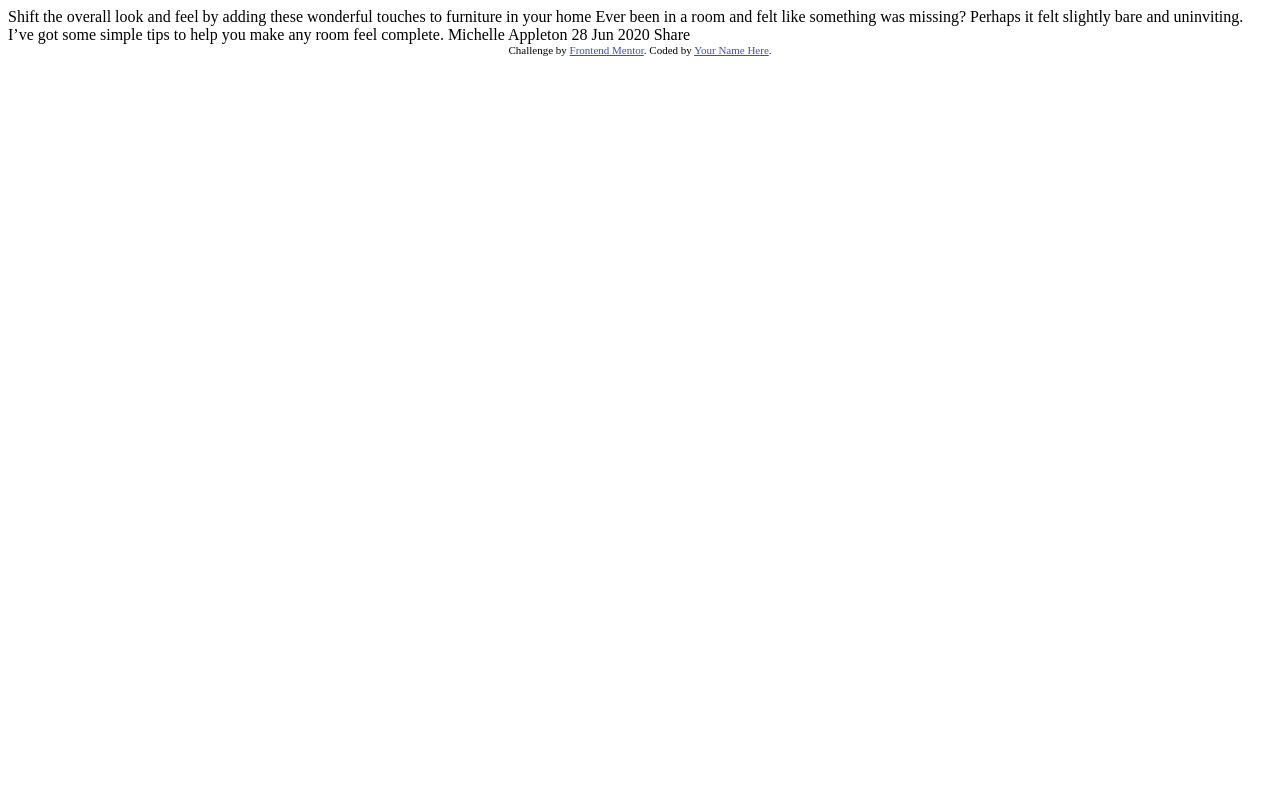
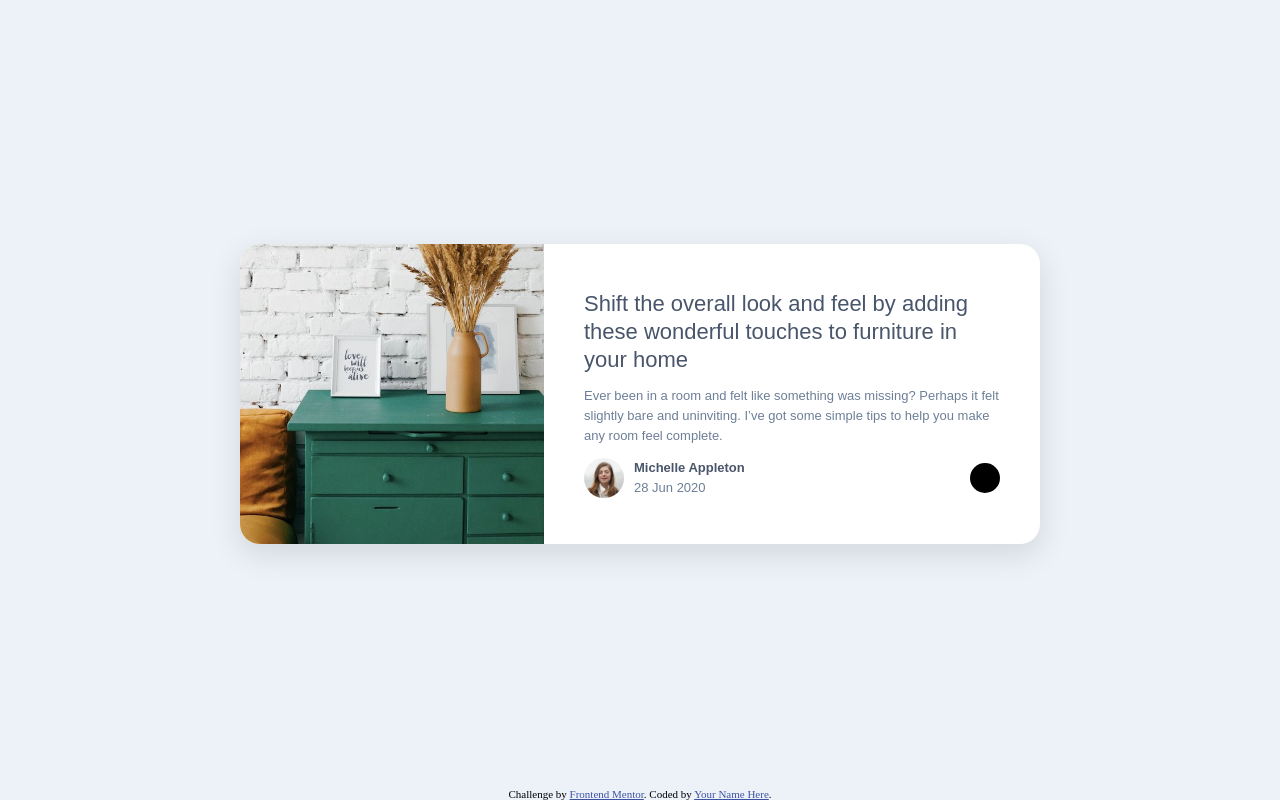
Before and after one commit to krgamm/web-projects, a plain HTML site: page practice/article-preview-component-master/index.html in a window 1280 px wide. Drawn offline with Linux system fonts and the light colour scheme.

Commit message:
Completed practice

```diff
--- a/practice/article-preview-component-master/index.html
+++ b/practice/article-preview-component-master/index.html
@@ -1,36 +1,61 @@
 <!DOCTYPE html>
 <html lang="en">
   <head>
-  <meta charset="UTF-8">
-  <meta name="viewport" content="width=device-width, initial-scale=1.0"> <!-- displays site properly based on user's device -->
+    <meta charset="UTF-8" />
+    <meta name="viewport" content="width=device-width, initial-scale=1.0" />
+    <!-- displays site properly based on user's device -->
 
-  <link rel="icon" type="image/png" sizes="32x32" href="./images/favicon-32x32.png">
-
+    <link
+      rel="icon"
+      type="image/png"
+      sizes="32x32"
+      href="./images/favicon-32x32.png"
+    />
+    <link rel="stylesheet" href="./styles/style.css" />
     <title>Frontend Mentor | Article preview component</title>
 
     <!-- Feel free to remove these styles or customise in your own stylesheet 👍 -->
     <style>
-    .attribution { font-size: 11px; text-align: center; }
-    .attribution a { color: hsl(228, 45%, 44%); }
+      .attribution {
+        font-size: 11px;
+        text-align: center;
+      }
+      .attribution a {
+        color: hsl(228, 45%, 44%);
+      }
     </style>
   </head>
   <body>
-
-  Shift the overall look and feel by adding these wonderful
-  touches to furniture in your home
-
-  Ever been in a room and felt like something was missing? Perhaps
-  it felt slightly bare and uninviting. I’ve got some simple tips
-  to help you make any room feel complete.
-
-  Michelle Appleton
-  28 Jun 2020
-
-  Share
+    <div id="article-preview">
+      <img class="article-photo" src="./images/drawers.jpg" alt="" />
+      <div class="article-description">
+        <h1>
+          Shift the overall look and feel by adding these wonderful touches to
+          furniture in your home
+        </h1>
+        <h2>
+          Ever been in a room and felt like something was missing? Perhaps it
+          felt slightly bare and uninviting. I’ve got some simple tips to help
+          you make any room feel complete.
+        </h2>
+        <div class="author-container">
+          <div class="author">
+            <img id="author-avi" src="./images/avatar-michelle.jpg" alt="" />
+            <div class="container">
+              <h1>Michelle Appleton</h1>
+              <p>28 Jun 2020</p>
+            </div>
+          </div>
+          <div class="share"></div>
+        </div>
+      </div>
+    </div>
 
     <div class="attribution">
-    Challenge by <a href="https://www.frontendmentor.io?ref=challenge" target="_blank">Frontend Mentor</a>.
-    Coded by <a href="#">Your Name Here</a>.
+      Challenge by
+      <a href="https://www.frontendmentor.io?ref=challenge" target="_blank"
+        >Frontend Mentor</a
+      >. Coded by <a href="#">Your Name Here</a>.
     </div>
   </body>
 </html>
--- /dev/null
+++ b/practice/article-preview-component-master/styles/style.css
@@ -0,0 +1,103 @@
+/* GLOBAL STYLES */
+
+* {
+  margin: 0;
+  padding: 0;
+  box-sizing: border-box;
+}
+
+@font-face {
+  font-family: "Manrope", sans-serif;
+  src: url("https://fonts.googleapis.com/css2?family=Manrope:wght@500;700&display=swap");
+  font-weight: 500, 700;
+}
+
+html {
+  font-size: 62.5%;
+  --header1: 22px;
+  --header2: 13px;
+  --VeryDarkGrayishBlue: hsl(217, 19%, 35%);
+  --DesaturatedDarkBlue: hsl(214, 17%, 51%);
+  --GrayishBlue: hsl(212, 23%, 69%);
+  --LightGrayishBlue: hsl(210, 46%, 95%);
+}
+
+h1 {
+  font-size: var(--header1);
+  font-family: "Manrope", sans-serif;
+  font-weight: 500;
+  line-height: 28px;
+  color: var(--VeryDarkGrayishBlue);
+}
+
+h2,
+h3,
+h4,
+h5,
+p {
+  font-size: var(--header2);
+  font-family: "Manrope", sans-serif;
+  font-weight: 500;
+  line-height: 20px;
+  color: var(--DesaturatedDarkBlue);
+}
+body {
+  height: 100vh;
+  width: 100vw;
+  display: flex;
+  flex-direction: column;
+  background-color: var(--LightGrayishBlue);
+}
+
+#article-preview {
+  display: flex;
+  width: 800px;
+  height: 300px;
+  background-color: white;
+  box-shadow: 0px 10px 30px 2px rgba(0, 0, 0, 10%);
+  margin: auto;
+  border-radius: 20px;
+}
+.article-photo {
+  width: 38%;
+  height: 100%;
+  border-radius: inherit;
+  border-top-right-radius: unset;
+  border-bottom-right-radius: unset;
+  object-fit: cover;
+  object-position: left;
+}
+.article-description {
+  display: flex;
+  flex-direction: column;
+  width: 66.6667%;
+  justify-content: space-around;
+  padding: 40px;
+}
+.author-container {
+  display: flex;
+  justify-content: space-between;
+  align-items: center;
+}
+.author-container h1 {
+  font-size: 13px;
+  line-height: 20px;
+  font-weight: 700;
+}
+.author {
+  display: flex;
+  flex-wrap: wrap;
+  width: 50%;
+}
+#author-avi {
+  height: 40px;
+  width: 40px;
+  border-radius: 50%;
+  margin-right: 10px;
+}
+.share {
+  width: 30px;
+  height: 30px;
+  border-radius: 50%;
+  background: black;
+}
```
Lines whose indentation alone changed are shown as unchanged.
